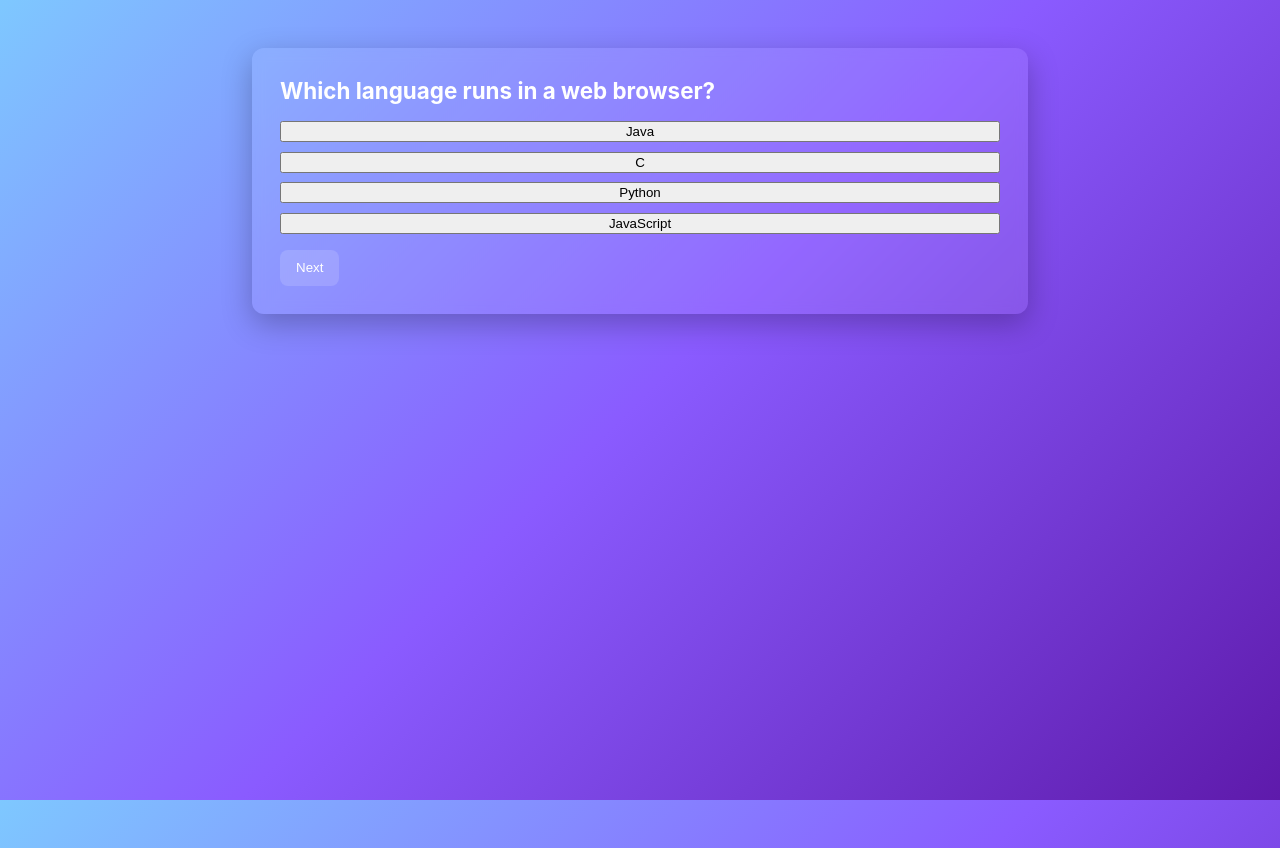
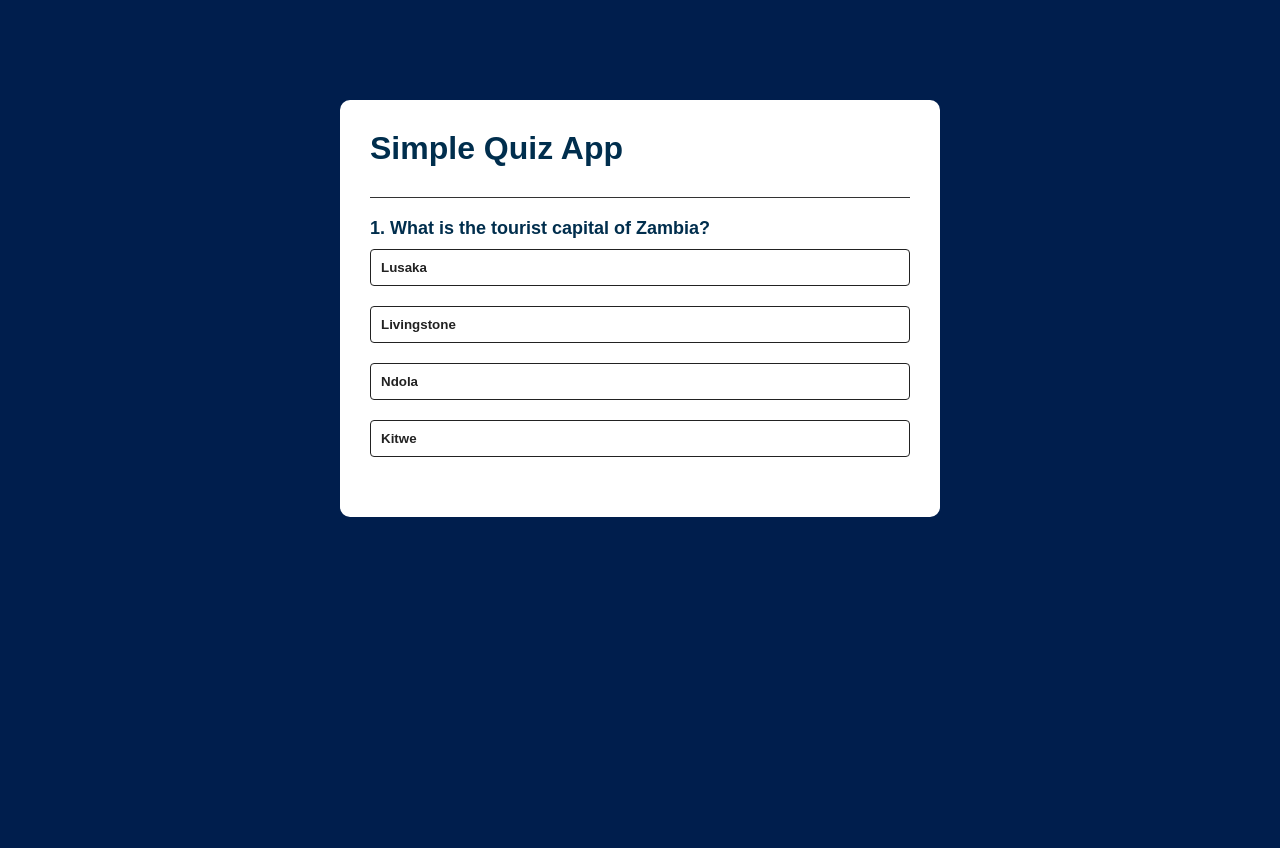
Before and after one commit to ckhacks34/Javascript-quiz-app, a plain HTML site: page index.html in a window 1280 px wide. After the commit the page ends 800 px from the top, so only its background shows below. Drawn offline with Linux system fonts and the light colour scheme.

Commit message:
first commit

```diff
--- a/index.html
+++ b/index.html
@@ -5,13 +5,21 @@
     <meta name="viewport" content="width=device-width, initial-scale=1.0">
     <title>Quiz App</title>
     <link rel="stylesheet" href="style.css">
-    <script defer src="script.js"></script>
 </head>
 <body>
-    <div class="quiz-container">
-        <h2 id="question"> Question</h2>
-        <div id="answers"></div>
+<div class="app">
+    <h1>Simple Quiz App</h1>
+    <div class="quiz">
+        <h2 id="question">Question goes here</h2>
+        <div id="answer-btn">
+            <button class="btn">Answer 1</button>
+            <button class="btn">Answer 2</button>
+            <button class="btn">Answer 3</button>
+            <button class="btn">Answer 4</button>
+        </div>
         <button id="next-btn">Next</button>
     </div>
+</div>
+<script src="script.js"></script>
 </body>
 </html>
--- a/script.js
+++ b/script.js
@@ -1,145 +1,121 @@
-const questions = [
+const question = [
     {
-    question: "Which language runs in a web browser?",
-    answers: ["Java", "C", "Python", "JavaScript"],
-    correct: 3
+        question: "What is the tourist capital of Zambia?",
+        answers: [
+            { text: "Lusaka", correct: false },
+            { text: "Livingstone", correct: true },
+            { text: "Ndola", correct: false },
+            { text: "Kitwe", correct: false }
+        ]
     },
     {
-    question: "What does CSS stand for?",
-    answers: ["Cascading Style Sheets", "Colorful Style System", "Computer Styled Syntax", "Creative Style Sheets"],
-    correct: 0
+        question: "What is the largest animal in the world?",
+        answers: [
+            { text: "Lion", correct: false },
+            { text: "White Rhino", correct: false },
+            { text: "Elephant", correct: false },
+            { text: "Blue Whale", correct: true }
+        ]
     },
     {
-    question: "Inside which HTML element do we put JavaScript?",
-    answers: ["<js>", "<javascript>", "<script>", "<code>"],
-    correct: 2
+        question: "Who is our Co-Hort Supervisor?",
+        answers: [
+            { text: "Tisa", correct: false },
+            { text: "Rachel", correct: false },
+            { text: "Bracious", correct: true },
+            { text: "Mike", correct: false }
+        ]
+    },
+    {
+        question: "When was independence attained?",
+        answers: [
+            { text: "Oct, 1964", correct: true },
+            { text: "Feb, 1999", correct: false },
+            { text: "Jun, 2007", correct: false },
+            { text: "May, 2008", correct: false }
+        ]
     }
-];
+]
 
-let currentQuestion = 0;
-let selectedAnswer = null;
+const questionElement = document.getElementById("question");
+const answerButtons = document.getElementById("answer-btn");
+const nextButton = document.getElementById("next-btn");
+
+let currentQuestionIndex = 0;
 let score = 0;
 
+function startQuiz() {
+    currentQuestionIndex = 0;
+    score = 0;
+    nextButton.innerHTML = "Next";
+    showQuestion();
+}
 function showQuestion() {
-  const q = questions[currentQuestion];
-  document.getElementById("question").innerText = q.question;
+    resetState();
+    let currentQuestion = question[currentQuestionIndex];
+    let questionNo = currentQuestionIndex + 1;
+    questionElement.innerHTML = questionNo + ". " + currentQuestion.question;
 
-  const answersDiv = document.getElementById("answers");
-  answersDiv.innerHTML = ""; // clear previous
-  selectedAnswer = null;
-
-  q.answers.forEach((ans, i) => {
-    const btn = document.createElement("button");
-    btn.innerText = ans;
-    btn.addEventListener("click", () => selectAnswer(i, btn));
-    answersDiv.appendChild(btn);
+    currentQuestion.answers.forEach(answer => {
+        const button = document.createElement("button");
+        button.innerHTML = answer.text;
+        button.classList.add("btn");
+        answerButtons.appendChild(button);
+        if (answer.correct) {
+            button.dataset.correct = answer.correct;
+        }
+        button.addEventListener("click", selectAnswer);
     });
-
-  // Update next button
-  const nextBtn = document.getElementById("next-btn");
-  nextBtn.disabled = true;
-  nextBtn.innerText = currentQuestion < questions.length - 1 ? "Next" : "Finish";
 }
 
-function selectAnswer(selected, buttonElement) {
-  // Remove previous selections
-  const allButtons = document.getElementById("answers").querySelectorAll("button");
-  allButtons.forEach(btn => btn.classList.remove("selected"));
-
-  // Mark selected answer
-  buttonElement.classList.add("selected");
-  selectedAnswer = selected;
-
-  // Enable next button
-  document.getElementById("next-btn").disabled = false;
-}
-
-function checkAnswer(selected) {
-  const q = questions[currentQuestion];
-  if (selected === q.correct) {
-    alert("🎉 Correct!");
-  } else {
-    alert("❌ Oops, try again!");
+function resetState() {
+    nextButton.style.display = "none";
+    while (answerButtons.firstChild) {
+        answerButtons.removeChild(answerButtons.firstChild);
     }
 }
 
-function nextQuestion() {
-  if (selectedAnswer === null) return;
 
-  const q = questions[currentQuestion];
-  const allButtons = document.getElementById("answers").querySelectorAll("button");
+function selectAnswer(e) {
+    const selectedBtn = e.target;
+    const isCorrect = selectedBtn.dataset.correct === "true";
+    if (isCorrect) {
+        selectedBtn.classList.add("correct");
+        score++;
+    } else {
+        selectedBtn.classList.add("wrong");
+    }
+    Array.from(answerButtons.children).forEach(button => {
+        if (button.dataset.correct === "true") {
+            button.classList.add("correct");
+        }
+        button.disabled = true;
+    });
+    nextButton.style.display = "block";
+}
 
-  // Show correct/incorrect answers
-  allButtons.forEach((btn, index) => {
-    if (index === q.correct) {
-      btn.classList.add("correct");
-    } else if (index === selectedAnswer && index !== q.correct) {
-      btn.classList.add("incorrect");
+function showScore() {
+    resetState();
+    questionElement.innerHTML = `You scored ${score} out of ${question.length}!`;
+    nextButton.innerHTML = "Play Again";
+    nextButton.style.display = "block";
 }
-    btn.disabled = true;
+
+function handleNextQuestion() {
+    currentQuestionIndex++;
+    if (currentQuestionIndex < question.length) {
+        showQuestion();
+    } else {
+        showScore();
+    }
+}
+
+nextButton.addEventListener("click", () => {
+    if (currentQuestionIndex < question.length) {
+        handleNextQuestion();
+    } else {
+        startQuiz();
+    }
 });
 
-  // Update score
-  if (selectedAnswer === q.correct) {
-    score++;
-  }
-
-  // Wait then move to next question or show results
-  setTimeout(() => {
-    currentQuestion++;
-    if (currentQuestion < questions.length) {
-      showQuestion();
-    } else {
-      showResults();
-    }
-  }, 1500);
-}
-
-function showResults() {
-  const percentage = Math.round((score / questions.length) * 100);
-
-  document.getElementById("question").innerText = "Quiz Complete!";
-  document.getElementById("answers").innerHTML = `
-    <div style="text-align: center; padding: 20px;">
-      <h3 style="color: #667eea; margin-bottom: 15px;">Your Score</h3>
-      <p style="font-size: 2rem; font-weight: bold; color: #2c3e50; margin-bottom: 10px;">
-        ${score} / ${questions.length}
-      </p>
-      <p style="font-size: 1.2rem; color: #495057; margin-bottom: 20px;">
-        ${percentage}%
-      </p>
-      <p style="color: #6c757d;">
-        ${getScoreMessage(percentage)}
-      </p>
-    </div>
-  `;
-
-  const nextBtn = document.getElementById("next-btn");
-  nextBtn.innerText = "Restart Quiz";
-  nextBtn.disabled = false;
-  nextBtn.onclick = restartQuiz;
-}
-
-function getScoreMessage(percentage) {
-  if (percentage >= 90) return "Excellent! You're a quiz master! 🏆";
-  if (percentage >= 70) return "Great job! Well done! 👏";
-  if (percentage >= 50) return "Good effort! Keep practicing! 👍";
-  return "Don't give up! Try again! 💪";
-}
-
-function restartQuiz() {
-  currentQuestion = 0;
-  selectedAnswer = null;
-  score = 0;
-
-  const nextBtn = document.getElementById("next-btn");
-  nextBtn.onclick = nextQuestion;
-
-  showQuestion();
-}
-
-// Initialize quiz when page loads
-document.addEventListener("DOMContentLoaded", function() {
-  showQuestion();
-  document.getElementById("next-btn").addEventListener("click", nextQuestion);
-});
+startQuiz();
--- a/style.css
+++ b/style.css
@@ -1,95 +1,71 @@
-/* Page-wide animated sky-blue -> royal-purple gradient */
-html, body {
-	height: 100%;
-	margin: 0;
-	padding: 0;
+* {
+    margin: 0;
+    padding: 0;
+    font-family: poppins, sans-serif;
+    box-sizing: border-box;
 }
 
 body {
-	/* Animated gradient that also transitions its color stops (smooth background color transitions) */
-	background: linear-gradient(135deg, #87CEEB 0%, #6B2FFF 50%, #6A0DAD 100%);
-	background-size: 400% 400%;
-	/* Single animation handles both background-position and color-stop transitions */
-	animation: gradientShift 14s ease-in-out infinite;
-	color: #ffffff; /* ensure default text is readable on the gradient */
-	font-family: -apple-system, BlinkMacSystemFont, 'Segoe UI', Roboto, 'Helvetica Neue', Arial;
-	-webkit-font-smoothing: antialiased;
-	-moz-osx-font-smoothing: grayscale;
+    background: #001e4d;
 }
-
-@keyframes gradientShift {
-	0% {
-		background: linear-gradient(135deg, #87CEEB 0%, #6B2FFF 50%, #6A0DAD 100%);
-		background-position: 0% 50%;
-	}
-	33% {
-		background: linear-gradient(135deg, #7EC8FF 0%, #8A5BFF 50%, #5E1AAB 100%);
-		background-position: 50% 50%;
-	}
-	66% {
-		background: linear-gradient(135deg, #ADD8E6 0%, #4B2BFF 50%, #4B0082 100%);
-		background-position: 100% 50%;
-	}
-	100% {
-		background: linear-gradient(135deg, #87CEEB 0%, #6B2FFF 50%, #6A0DAD 100%);
-		background-position: 0% 50%;
-	}
+.app {
+    background: #fff;
+    width: 90%;
+    max-width: 600px;
+    margin: 100px auto 0;
+    border-radius: 10px;
+    padding: 30px;
 }
-
-/* Respect users who prefer reduced motion */
-@media (prefers-reduced-motion: reduce) {
-	body {
-		animation: none;
-		/* keep a pleasant static gradient that still matches the theme */
-		background: linear-gradient(135deg, #87CEEB 0%, #6B2FFF 50%, #6A0DAD 100%);
-	}
+.app h1 {
+    font-weight: 25px;
+    color: #002e4d;
+    font-weight: 600;
+    border-bottom: 1px solid #333;
+    padding-bottom: 30px;
 }
-
-/* Keep existing classes/ids but make the quiz content pop on top of the gradient */
-.quiz-container {
-	max-width: 720px;
-	margin: 6vh auto;
-	padding: 1.75rem;
-	border-radius: 12px;
-	background: rgba(255,255,255,0.08); /* subtle translucent panel */
-	box-shadow: 0 10px 30px rgba(0,0,0,0.25);
-	color: inherit; /* keep text color from body (white) */
-	backdrop-filter: blur(6px);
+.quiz {
+    padding: 20px 0;
 }
-
-#question {
-	margin: 0 0 1rem 0;
-	font-size: 1.4rem;
-	line-height: 1.3;
+.quiz h2 {
+    font-size: 18px;
+    color: #002e4d;
+    font-weight: 600;
 }
-
-#answers {
-	display: flex;
-	flex-direction: column;
-	gap: 0.6rem;
-	margin-bottom: 1rem;
+.btn {
+    background: #fff;
+    color: #222;
+    font-weight: 600;
+    width: 100%;
+    border: 1px solid #222;
+    padding: 10px;
+    margin: 10px 0;
+    text-align: left;
+    border-radius: 4px;
+    cursor: pointer;
+    transition: all 0.3s;
 }
-
+.btn:hover:not([disabled]) {
+    background: #222;
+    color: #fff;
+}
+.btn:disabled {
+    cursor: no-drop;
+}
 #next-btn {
-	appearance: none;
-	-webkit-appearance: none;
-	border: none;
-	padding: 0.65rem 1rem;
-	border-radius: 8px;
-	background: rgba(255,255,255,0.14);
-	color: #fff;
-	cursor: pointer;
-	transition: transform 0.14s ease, background 0.14s ease, box-shadow 0.14s ease;
+    background: #002e4d;
+    color: #fff;
+    font-weight: 500;
+    width: 150px;
+    border: 0;
+    padding: 10px;
+    margin: 20px auto 0;
+    border-radius: 4px;
+    cursor: pointer;
+    display: none;
 }
-
-#next-btn:hover {
-	transform: translateY(-3px);
-	background: rgba(255,255,255,0.20);
-	box-shadow: 0 8px 20px rgba(0,0,0,0.2);
+.correct {
+    background: #9aeabe;
 }
-
-/* Small responsive tweak */
-@media (max-width: 480px) {
-	.quiz-container { margin: 4vh 1rem; padding: 1rem; }
-	#question { font-size: 1.1rem; }
+.wrong {
+    background: #ff7b7b;
 }
```
Lines whose indentation alone changed are shown as unchanged.
